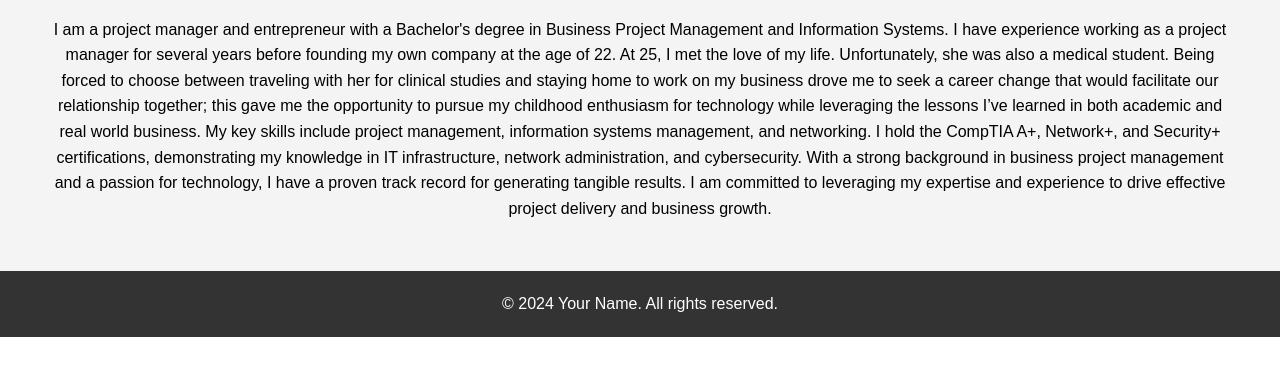
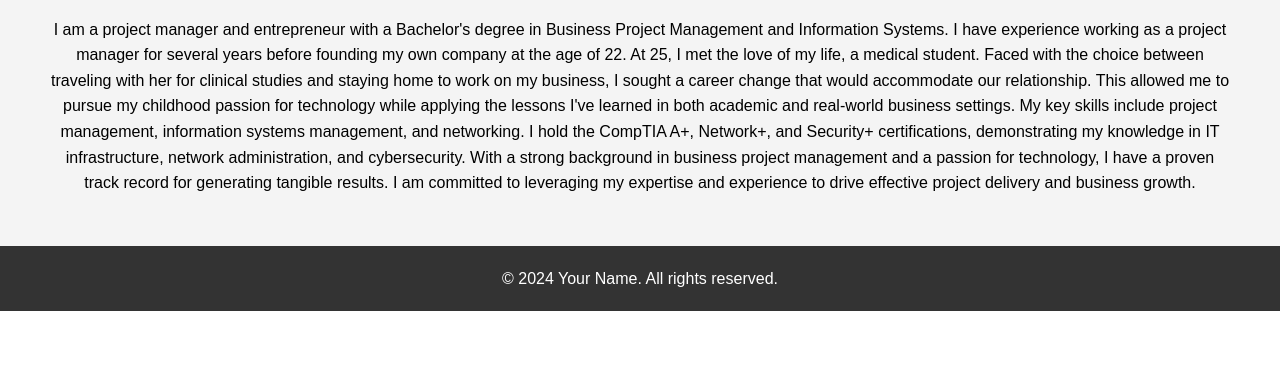
Before and after one commit to dublite/my-website, a plain HTML site: page bio.html in a window 1280 px wide. Shown: the part 183-558 px from the top of the page. Drawn offline with Linux system fonts and the light colour scheme.

Commit message:
Update bio.html

```diff
--- a/bio.html
+++ b/bio.html
@@ -24,7 +24,7 @@
             <img src="profile.jpg" alt="Your Profile Picture">
             <p>I am a project manager and entrepreneur with a Bachelor's degree in Business Project Management and Information Systems. I have experience working as a project manager for several years before founding my own company at the age of 22.
 
-At 25, I met the love of my life. Unfortunately, she was also a medical student. Being forced to choose between traveling with her for clinical studies and staying home to work on my business drove me to seek a career change that would facilitate our relationship together; this gave me the opportunity to pursue my childhood enthusiasm for technology while leveraging the lessons I’ve learned in both academic and real world business.
+At 25, I met the love of my life, a medical student. Faced with the choice between traveling with her for clinical studies and staying home to work on my business, I sought a career change that would accommodate our relationship. This allowed me to pursue my childhood passion for technology while applying the lessons I've learned in both academic and real-world business settings.
 
 My key skills include project management, information systems management, and networking. I hold the CompTIA A+, Network+, and Security+ certifications, demonstrating my knowledge in IT infrastructure, network administration, and cybersecurity.
 
```
